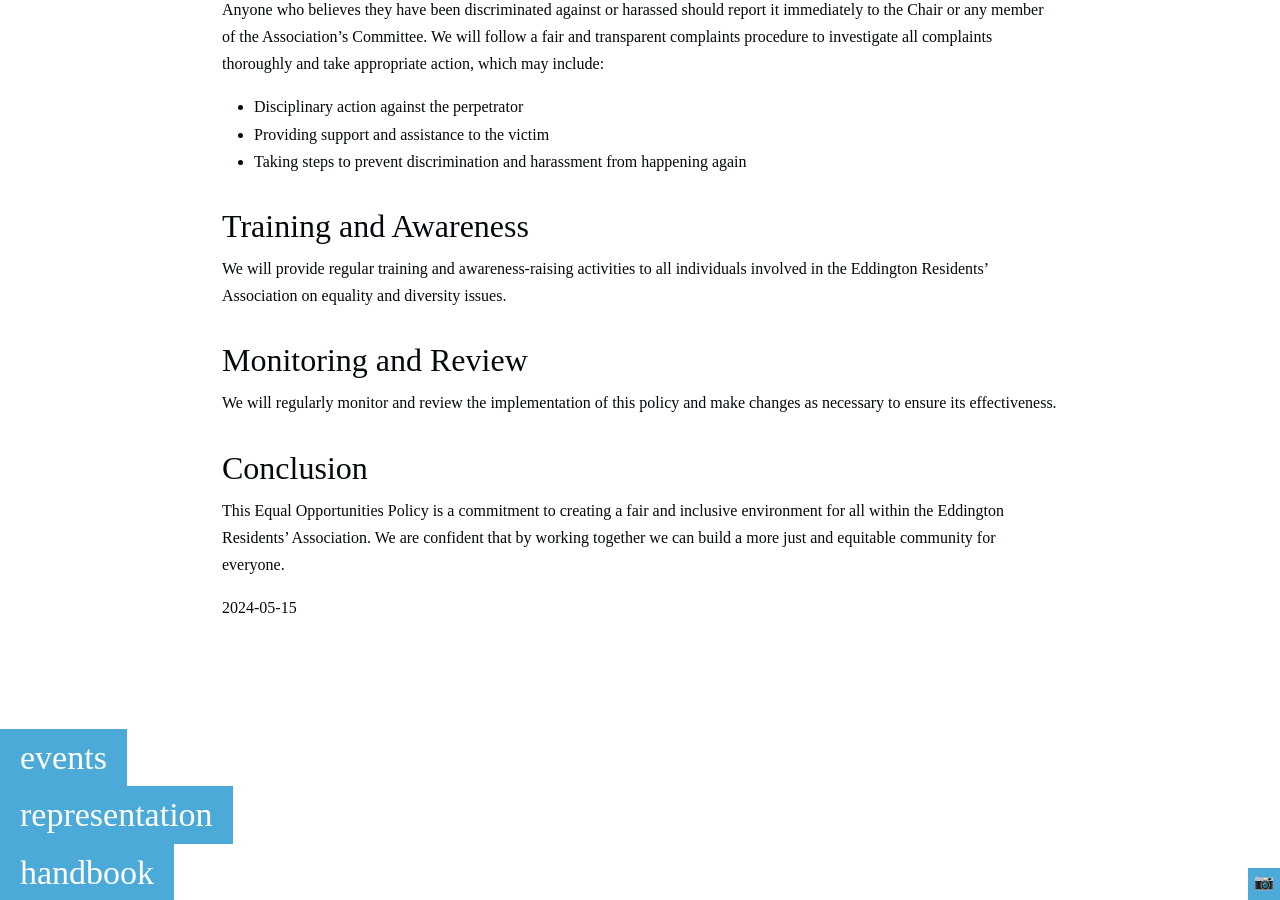
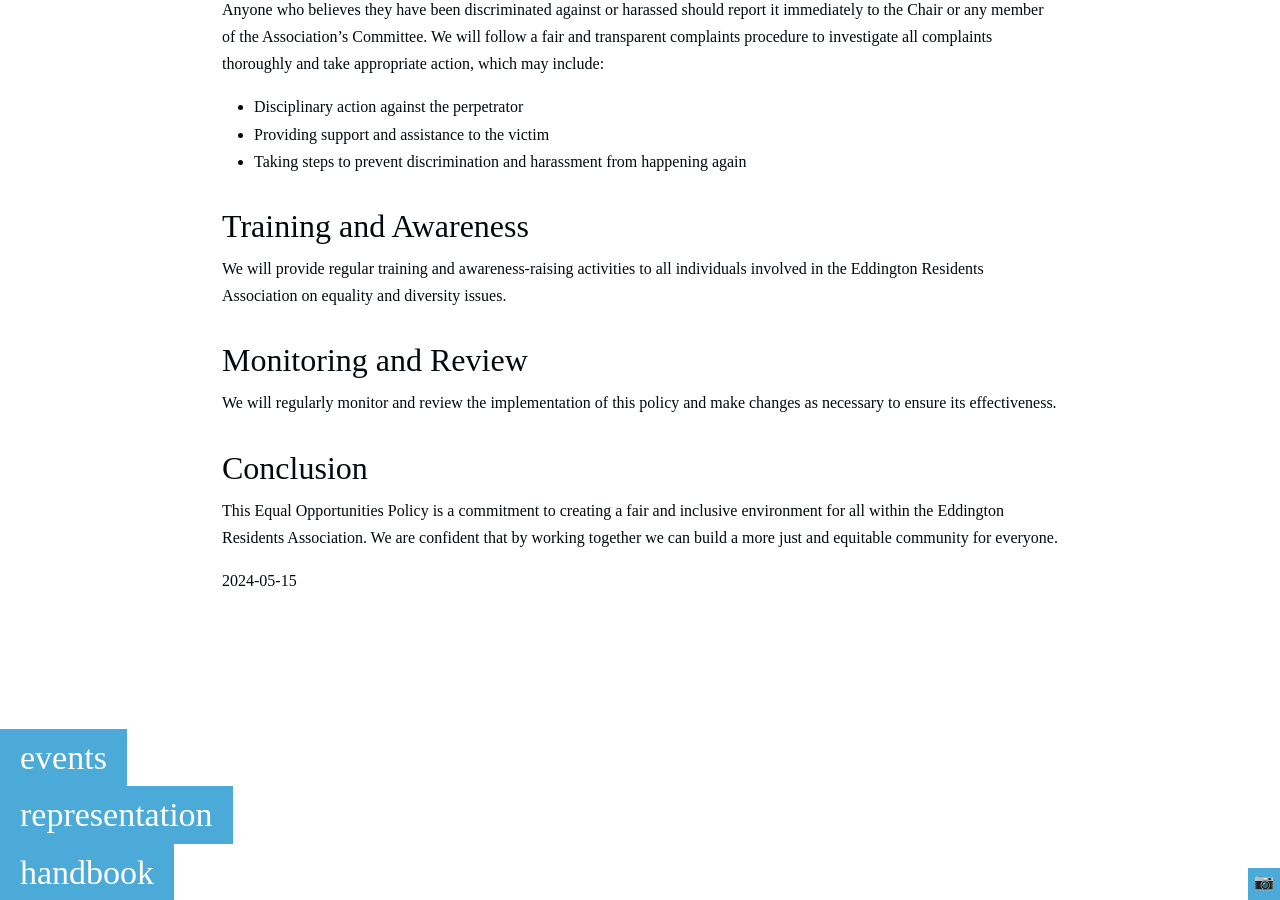
Before and after one commit to pieterdesnerck/website, a Jekyll site: the page built from docs/policies/equal-opportunities.md, in a window 1280 px wide and 900 px high, scrolled down 1787 px. Built offline with Jekyll 4.4.1, drawn with Linux system fonts in a browser that asks for light colours; some web fonts are replaced.

Commit message:
remomve a few apostrophes for Graham

```diff
--- a/docs/policies/equal-opportunities.md
+++ b/docs/policies/equal-opportunities.md
@@ -71,7 +71,7 @@ and take appropriate action, which may include:
 ## Training and Awareness
 
 We will provide regular training and awareness-raising activities to all individuals involved in the
-Eddington Residents’ Association on equality and diversity issues.
+Eddington Residents Association on equality and diversity issues.
 
 ## Monitoring and Review
 
@@ -81,7 +81,7 @@ necessary to ensure its effectiveness.
 ## Conclusion
 
 This Equal Opportunities Policy is a commitment to creating a fair and inclusive environment for all
-within the Eddington Residents’ Association. We are confident that by working together we can
+within the Eddington Residents Association. We are confident that by working together we can
 build a more just and equitable community for everyone.
 
 {{ page.date }}
```
